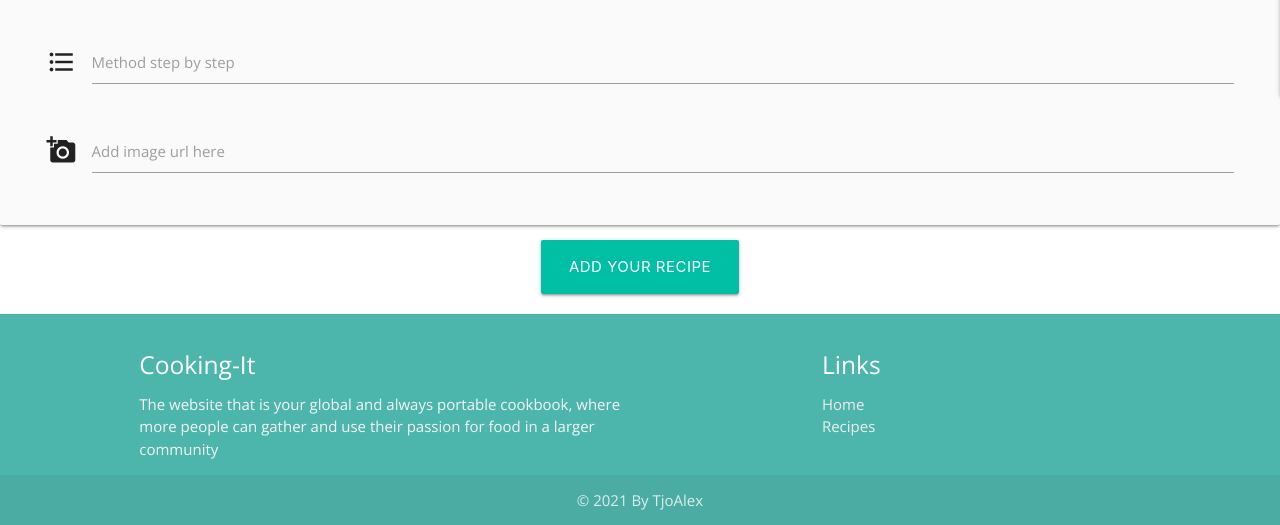
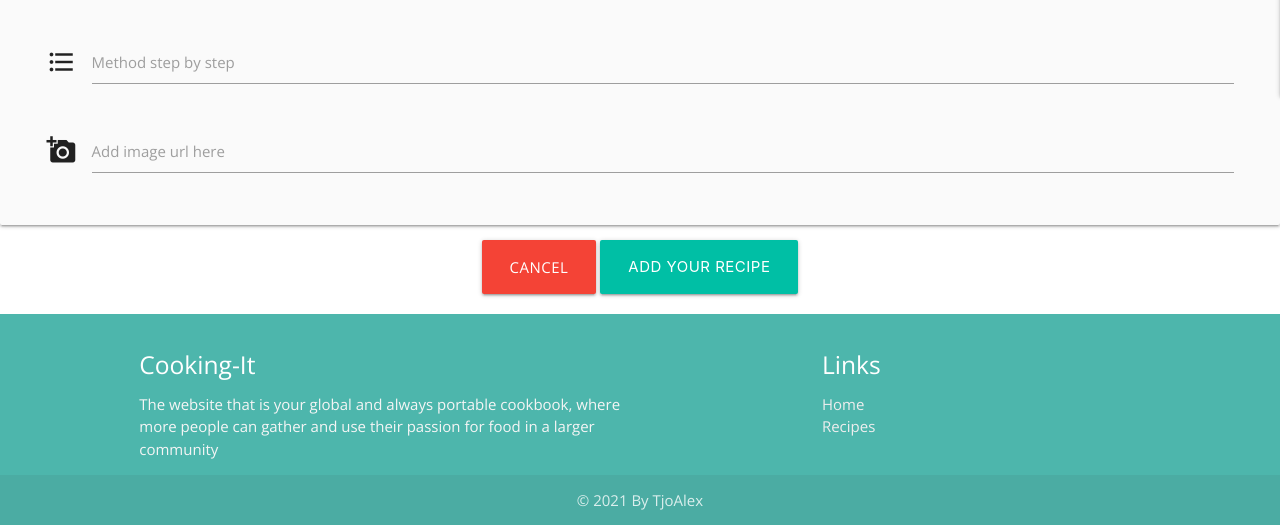
Before and after one commit to TjoAlex/Cooking-It, a Flask app: page /add_recipe in a window 1280 px wide. Shown: the part 764-1289 px from the top of the page. Run offline with Flask 2, Linux system fonts and the light colour scheme; data that the repository does not hold is empty; some libraries are stand-ins or nearby versions.

Commit message:
Add cancel button leading to recipes page

```diff
--- a/templates/add_recipe.html
+++ b/templates/add_recipe.html
@@ -88,6 +88,7 @@
 <!-- submit button -->
 <div class="row">
     <div class="col s12 center-align">
+        <a href="{{ url_for('get_recipe') }}" class="btn-large red text-shadow">Cancel</a>
         <button type="submit" class="btn-large teal accent-4 text-shadow">
             Add Your Recipe
         </button>
```
